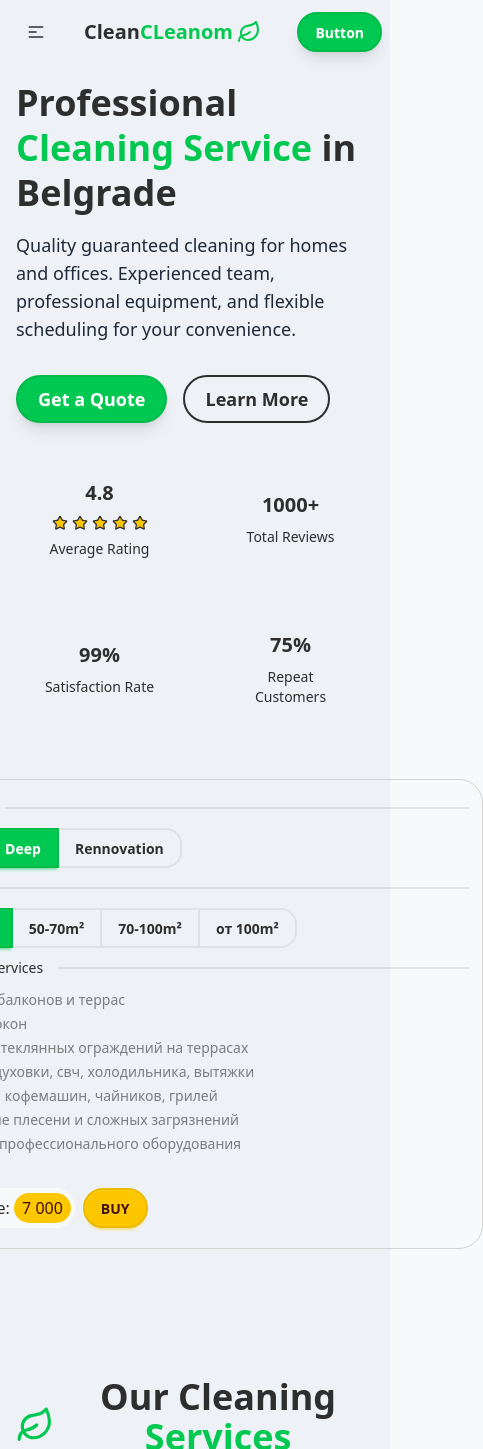
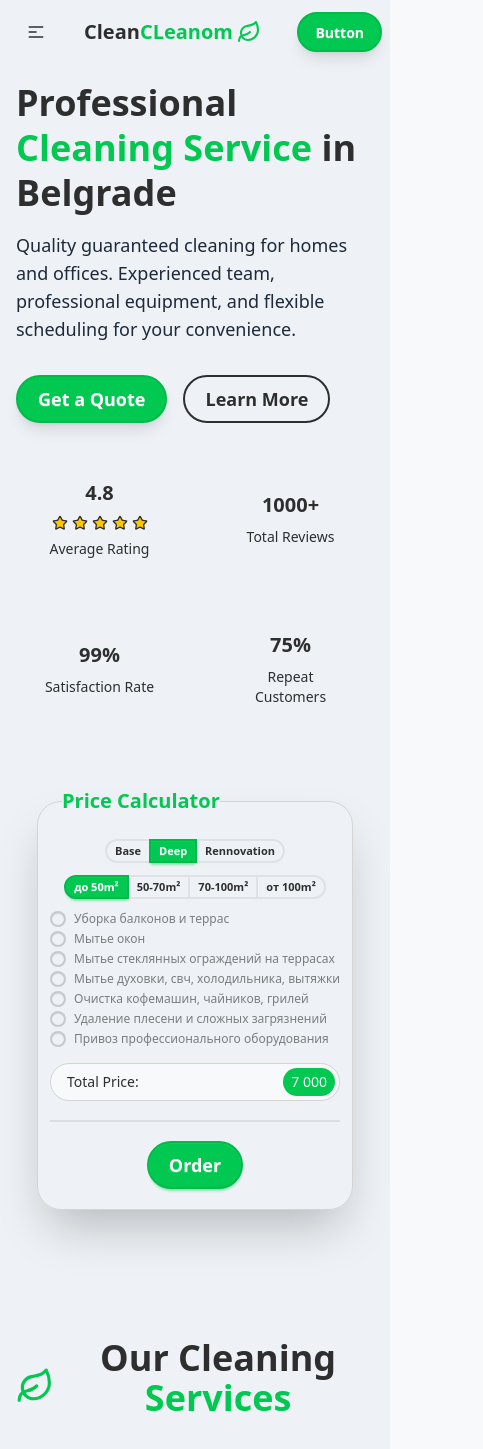
Before and after one commit to levladik/clean_cleanom, a Next.js app: page / in a window 390 px wide. Shown: the top 1449 px of the page, 483 px wide, since content can reach past the window. Built offline with nearby package versions, Linux system fonts and the light colour scheme.

Commit message:
feat: enhance UI components with responsive design and JSDoc

```diff
--- a/src/app/components/sections/calculator/AddonsList.tsx
+++ b/src/app/components/sections/calculator/AddonsList.tsx
@@ -1,3 +1,10 @@
+/**
+ * @component AddonsList
+ * @purpose To display and allow selection of additional cleaning services.
+ * @description Renders a list of checkboxes for various add-on services with their corresponding prices.
+ * @techContext Built with Next.js (App Router), Tailwind CSS, and DaisyUI, leveraging WordPress as a headless CMS.
+ */
+
 import { AdditionalService } from '../services/service.interface'
 
 const AddonsList = () => {
@@ -12,19 +19,19 @@ const AddonsList = () => {
   ]
 
   return (
-    <div className="mb-5">
+    <div>
       {additionalServicesData.map((addon, idx) => (
         <div
           key={idx}
-          className="flex items-center gap-1"
+          className="flex gap-2"
         >
           <input
-            className="checkbox checked:checkbox-primary checkbox-sm mb-1"
+            className="checkbox checked:checkbox-primary checkbox-xs mb-1"
             name={addon.title}
             type="checkbox"
             value={addon.title}
           />
-          <span className="label text-sm">{addon.title}</span>
+          <span className="label text-xs text-wrap mb-1">{addon.title}</span>
         </div>
       ))}
     </div>
--- a/src/app/components/sections/calculator/AreaPicker.tsx
+++ b/src/app/components/sections/calculator/AreaPicker.tsx
@@ -1,7 +1,7 @@
 /**
- * @component Area Picker
- * @purpose To select area of cleaning.
- * @description Displays the variants of area to clean.
+ * @component AreaPicker
+ * @purpose To select the area size for cleaning services.
+ * @description Displays radio buttons for different area ranges to choose from.
  * @techContext Built with Next.js (App Router), Tailwind CSS, and DaisyUI, leveraging WordPress as a headless CMS.
  */
 
@@ -23,7 +23,7 @@ const AreaPicker = () => {
           key={idx}
           aria-label={area}
           checked={cleaningType === area}
-          className="join-item btn"
+          className="join-item btn btn-xs sm:btn-sm"
           name={area}
           onChange={handleAreaChange}
           type="radio"
--- a/src/app/components/sections/calculator/Calculator.tsx
+++ b/src/app/components/sections/calculator/Calculator.tsx
@@ -14,15 +14,19 @@ import TotalPrice from './TotalPrice'
 
 const Calculator = () => {
   return (
-    <div className="w-xl flex flex-col gap-3 border border-base-300 rounded-3xl px-3 py-5">
-      <div className="divider divider-start text-sm my-0">Clean type</div>
+    <fieldset className="w-auto max-w-xl m-auto flex flex-col justify-center items-center gap-3 border border-base-300 rounded-3xl px-3 py-5 shadow-2xl">
+      {/* <h2 className="flex items-center gap-1 text-xl">
+        <CalculatorIcon className="text-primary" />
+        Cleaning Calculator
+      </h2> */}
+      <legend className="fieldset-legend text-xl text-primary ms-3">Price Calculator</legend>
       <CleanTypePicker />
-      <div className="divider divider-start text-sm my-0">Area size</div>
       <AreaPicker />
-      <div className="divider divider-start text-sm my-0">Additional services</div>
       <AddonsList />
       <TotalPrice />
-    </div>
+      <div className="divider m-0"></div>
+      <button className="btn btn-lg btn-primary rounded-full">Order</button>
+    </fieldset>
   )
 }
 
--- a/src/app/components/sections/calculator/CleanTypePicker.tsx
+++ b/src/app/components/sections/calculator/CleanTypePicker.tsx
@@ -1,3 +1,10 @@
+/**
+ * @component CleanTypePicker
+ * @purpose To select the type of cleaning service.
+ * @description Provides radio button tabs for choosing between Base, Deep, and Renovation cleaning options.
+ * @techContext Built with Next.js (App Router), Tailwind CSS, and DaisyUI, leveraging WordPress as a headless CMS.
+ */
+
 'use client'
 import { useState } from 'react'
 
@@ -13,7 +20,7 @@ const CleanTypePicker = () => {
           key={idx}
           aria-label={tab}
           checked={activeTab === tab}
-          className="join-item btn"
+          className="join-item btn btn-xs sm:btn-sm"
           name={tab}
           onChange={(e) => setActiveTab(e.target.value)}
           type="radio"
--- a/src/app/components/sections/calculator/TotalPrice.tsx
+++ b/src/app/components/sections/calculator/TotalPrice.tsx
@@ -1,10 +1,15 @@
+/**
+ * @component TotalPrice
+ * @purpose To display the calculated total price for selected services.
+ * @description Shows the estimated total cost in a styled display component.
+ * @techContext Built with Next.js (App Router), Tailwind CSS, and DaisyUI, leveraging WordPress as a headless CMS.
+ */
+
 const TotalPrice = () => {
   return (
-    <div className="flex items-center gap-2">
-      <span className="bg-base-100 rounded-full p-2 pe-1">
-        Total Price: <span className="bg-accent text-accent-content rounded-full px-2 py-1">7 000</span>
-      </span>
-      <button className="btn btn-accent rounded-full">BUY</button>
+    <div className="flex items-center justify-between w-full bg-base-100 rounded-full p-2 py-1 pe-1 mx-5 text-sm border border-base-300">
+      <p className="ms-2">Total Price:</p>
+      <p className="bg-primary text-primary-content text-bold rounded-full px-2 py-1">7 000</p>
     </div>
   )
 }
```
